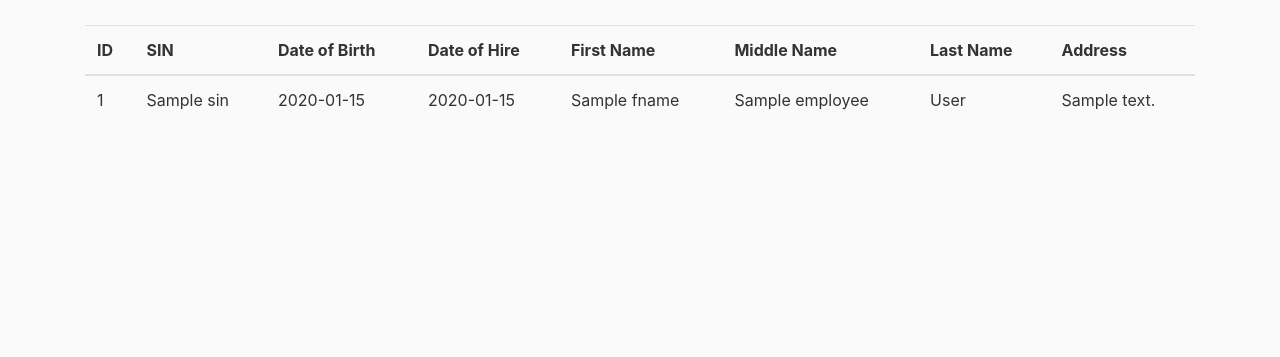
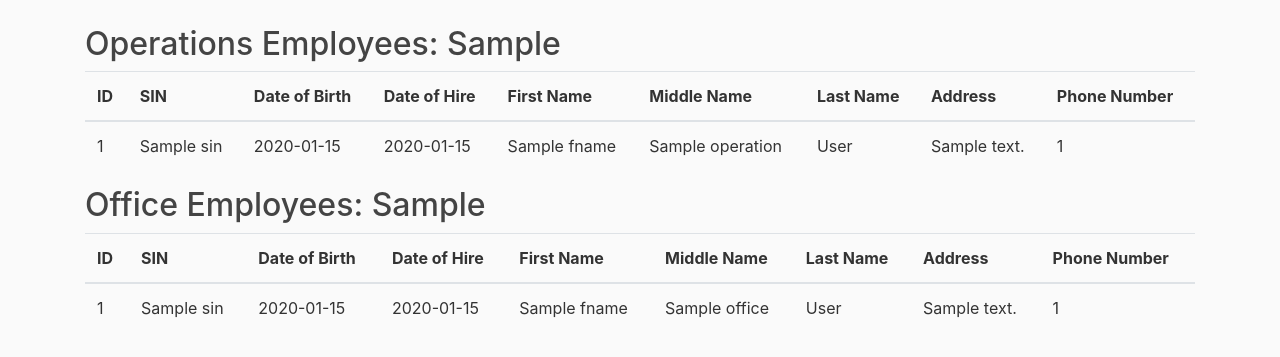
Before and after one commit to ShahramZaheri/cmpt354project, a Flask app: template flaskr/templates/employeeinfo.html in a window 1280 px wide. Shown: the part 56-413 px from the top of the page. Run offline with Flask 2, Linux system fonts and the light colour scheme; the template is opened without the code that fills it: most values are stand-ins (such as "Sample title", 1, 10 or a date in 2020); some libraries are stand-ins or nearby versions.

Commit message:
employee info page displays 'office' and 'operations' employees

```diff
--- a/flaskr/__init__.py
+++ b/flaskr/__init__.py
@@ -50,14 +50,17 @@ def create_app(test_config=None):
                         c = conn.cursor()
                         #Add the new employee into the 'employee' table
                         query = 'insert into employee VALUES (?, ?, ?,?)'
+
+
                         c.execute(query, (form.employee_first_name.data,
-                        form.employee_last_name.data,
-                        form.employee_middle_name.data,
-                        form.employee_role.data)) #Execute the query
-                        conn.commit() #Commit the changes
+                                form.employee_last_name.data,
+                                form.employee_middle_name.data,
+                                form.employee_role.data))
+
+                        conn.commit()
                         flash(f'New employee {form.employee_first_name.data} added to db', 'success')
-                        # flash("New employee added to database successfully")
                         return redirect(url_for('add_new_employee'))
+
                 return render_template('add_new_employee.html',form=form)
 
         @app.route('/employee/update_employee_info', methods=['GET', 'POST'])
@@ -74,9 +77,9 @@ def create_app(test_config=None):
         def removeEmployee():
                 form=remove_employee_form()
                 if form.validate_on_submit():
-                        #print('Is it working?')
                         conn = sqlite3.connect("instance/flaskr.sqlite")
                         c = conn.cursor()
+
                         #Remove the employee from the 'employee' table
                         query = 'DELETE FROM employee WHERE lname=(?)'
                         c.execute(query, (
@@ -94,24 +97,27 @@ def create_app(test_config=None):
                 conn = sqlite3.connect("instance/flaskr.sqlite")
                 conn.row_factory = dict_factory
                 cur = conn.cursor()
-                # display all the employees and thier info
+                # display operations employees
                 cur.execute('''
-                        SELECT E.*
-                        FROM Operations O, Employee E
-                        WHERE O.ID = E.EmployeeID
+                        SELECT E.*, P.PhoneNumber
+                        FROM Operations O, Employee E, Phone P
+                        WHERE O.ID = E.EmployeeID AND P.ID = E.EmployeeID AND O.ID = P.ID
                                ''')
-                employees = cur.fetchall()
-                '''
-                cur.execute('''#SELECT COUNT(*)  FROM Operations
-                ''')
-                number_of_employees = cur.fetchall()
-                '''
+                operations = cur.fetchall()
 
+                #display office employees
+                cur.execute('''
+                        SELECT E.*, P.PhoneNumber
+                        FROM Office O, Employee E, Phone P
+                        WHERE O.ID = E.EmployeeID AND P.ID = E.EmployeeID AND O.ID = P.ID
+                               ''')
+                offices = cur.fetchall()
 
                 conn.commit()
                 cur.close()
 
-                return render_template('employeeinfo.html', employees=employees)
+                return render_template('employeeinfo.html', operations=operations, offices=offices,
+                                        office_len=len(offices), operations_len=len(operations))
 
 
         @app.route('/report/payroll', methods=['GET', 'POST'])
--- a/flaskr/templates/employeeinfo.html
+++ b/flaskr/templates/employeeinfo.html
@@ -1,7 +1,7 @@
 {% extends "layout.html" %}
 {% block content %}
 
-
+<h2>Operations Employees: {{operations_len}}</h2>
 <table class="table">
     <thead>
     <tr>
@@ -13,20 +13,56 @@
         <th scope="col">Middle Name</th>
         <th scope="col">Last Name</th>
         <th scope="col">Address</th>
+        <th scope="col">Phone Number</th>
     </tr>
     </thead>
     <tbody>
-    {% for employee in employees %}
+    {% for operation in operations %}
         <tr>
             <!-- <th scope="row"></th> -->
-            <td>{{employee.EmployeeID}}</td>
-            <td>{{employee.SIN}}</td>
-            <td>{{employee.DateofBirth}}</td>
-            <td>{{employee.DateofHire}}</td>
-            <td>{{employee.Fname}}</td>
-            <td>{{employee.Mname}}</td>
-            <td>{{employee.Lname}}</td>
-            <td>{{employee.Address}}</td>
+            <td>{{operation.EmployeeID}}</td>
+            <td>{{operation.SIN}}</td>
+            <td>{{operation.DateofBirth}}</td>
+            <td>{{operation.DateofHire}}</td>
+            <td>{{operation.Fname}}</td>
+            <td>{{operation.Mname}}</td>
+            <td>{{operation.Lname}}</td>
+            <td>{{operation.Address}}</td>
+            <td>{{operation.PhoneNumber}}</td>
+        </tr>
+
+    {% endfor %}
+    </tbody>
+</table>
+
+<h2>Office Employees: {{office_len}}</h2>
+<table class="table">
+    <thead>
+    <tr>
+        <th scope="col">ID</th>
+        <th scope="col">SIN</th>
+        <th scope="col">Date of Birth</th>
+        <th scope="col">Date of Hire</th>
+        <th scope="col">First Name</th>
+        <th scope="col">Middle Name</th>
+        <th scope="col">Last Name</th>
+        <th scope="col">Address</th>
+        <th scope="col">Phone Number</th>
+    </tr>
+    </thead>
+    <tbody>
+    {% for office in offices %}
+        <tr>
+            <!-- <th scope="row"></th> -->
+            <td>{{office.EmployeeID}}</td>
+            <td>{{office.SIN}}</td>
+            <td>{{office.DateofBirth}}</td>
+            <td>{{office.DateofHire}}</td>
+            <td>{{office.Fname}}</td>
+            <td>{{office.Mname}}</td>
+            <td>{{office.Lname}}</td>
+            <td>{{office.Address}}</td>
+            <td>{{office.PhoneNumber}}</td>
         </tr>
 
     {% endfor %}
```
Also changed, not shown: flaskr/Hungfung_1_final.sql (+10 -4 lines).
